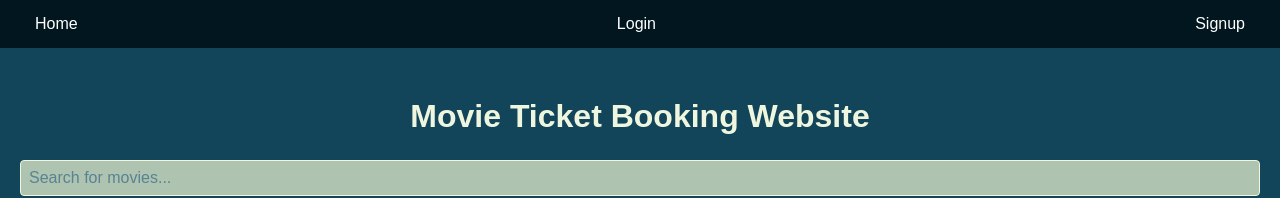
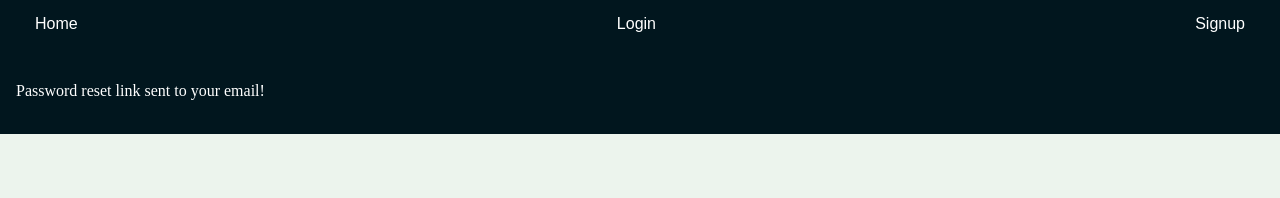
Before and after one commit to pathakavani/MovieBookingSystem, a React (Create React App) app in the folder moviebooking/booking/: page /EmailConfirmation in a window 1280 px wide. Before the commit this address led to /. Shown: the top 198 px of the page. Built offline with nearby package versions, Linux system fonts and the light colour scheme; no server answers.

Commit message:
forget password working

```diff
--- a/moviebooking/booking/src/App.js
+++ b/moviebooking/booking/src/App.js
@@ -9,6 +9,8 @@ import { MoviesProvider } from './components/MoviesContext';
 import SignupPage from './components/Signup';
 import EditProfile from './components/EditProfile';
 import Login from './components/Login';
+import ForgetPassword from './components/ForgotPassword';
+import EmailConfirmation from './components/EmailConfirmation';
 
 function App() {
   const [isAdmin, setIsAdmin] = useState(false);
@@ -56,6 +58,8 @@ function App() {
             <Route path="/" element={<HomePage />} />
             <Route path="/login" element={<Login />} />
             <Route path="/signup" element={<SignupPage />} />
+            <Route path="/forgetPassword" element={<ForgetPassword />} />
+            <Route path="/EmailConfirmation" element={<EmailConfirmation />} />
             <Route path="/editprofile" element={isLoggedIn ? <EditProfile /> : <Navigate replace to="/login" />} />
             {isAdmin && <Route path="/manage-movies" element={<ManageMovie />} />}
             {isAdmin && <Route path="/manage-promotions" element={<ManagePromotions />} />}
--- /dev/null
+++ b/moviebooking/booking/src/components/EmailConfirmation.css
@@ -0,0 +1,32 @@
+.navbar {
+    background-color: #01161E;
+}
+
+.navbar-brand {
+    font-family: 'Lato', sans-serif;
+    font-family: 'Lilita One', cursive;
+    color: white;
+}
+
+body {
+    font-family: Arial, sans-serif;
+    background-color: #ecf4ed;
+}
+
+.login-container {
+    max-width: 400px;
+    margin: 0 auto;
+    margin-top: 50px;
+}
+
+i img {
+    width: 25px; /* Adjust the width and height as needed */
+    height: 25px;
+}
+
+.confirmationtext {
+    font-size: 30px;
+    text-align: center;
+    border: 5px solid #01161E;
+    margin-top: 15%;
+}
--- /dev/null
+++ b/moviebooking/booking/src/components/EmailConfirmation.js
@@ -0,0 +1,18 @@
+import React from 'react';
+import './EmailConfirmation.css';
+
+const EmailConfirmation = () => {
+  return (
+    <div>
+      <nav className="navbar navbar-expand-lg">
+        <div className="container-fluid">
+          <a className="navbar-brand active" href="/">
+          <p>Password reset link sent to your email!</p>
+          </a>
+        </div>
+      </nav>
+    </div>
+  );
+};
+
+export default EmailConfirmation;
--- a/moviebooking/booking/src/components/ForgotPassword.js
+++ b/moviebooking/booking/src/components/ForgotPassword.js
@@ -1,18 +1,26 @@
 import React, { useState } from 'react';
-import 'bootstrap/dist/css/bootstrap.min.css';
+import { useNavigate } from 'react-router-dom';
+//import 'bootstrap/dist/css/bootstrap.min.css';
+import { toast } from 'react-toastify';
+import 'react-toastify/dist/ReactToastify.css';
 import axios from 'axios';
 
 const ForgotPassword = () => {
     const [email, setEmail] = useState('');
-
+    const navigate = useNavigate();
     const handleSubmit = async (event) => {
         event.preventDefault();
         try {
-            const response = await axios.post('http://localhost:8080/forgotPassword', {
-                email: email
+            const response = await axios.post('http://localhost:8080/forgotPassword', null, {
+                params: {
+                    email: email
+                }
             });
-            console.log(response.data); // Handle the response as needed
-            // Optionally, show a success message to the user
+            if (response.status === 200) {
+                console.log(response.data); // Handle the response as needed
+                navigate('/EmailConfirmation');
+
+            }
         } catch (error) {
             console.error('Error:', error);
             // Handle error, show error message, etc.
@@ -48,8 +56,8 @@ const ForgotPassword = () => {
                                 Send Recovery Email
                             </button>
                         </form>
-                        <p className="mt-3">Don't have an account? <a href="SignUp.html" id="signupLink">Sign Up</a></p>
-                        <p className="mt-3">Go back to login page: <a href="Login.html" id="login">Login</a></p>
+                        <p className="mt-3">Don't have an account? <a href="SignUp" id="signupLink">Sign Up</a></p>
+                        <p className="mt-3">Go back to login page: <a href="Login" id="login">Login</a></p>
                     </div>
                 </div>
             </div>
--- a/moviebooking/booking/src/components/Login.js
+++ b/moviebooking/booking/src/components/Login.js
@@ -1,6 +1,6 @@
 import React, { useState } from 'react';
 import { useNavigate } from 'react-router-dom';
-import { ToastContainer, toast } from 'react-toastify';
+import { toast } from 'react-toastify';
 import 'react-toastify/dist/ReactToastify.css';
 import './Login.css';
 import axios from 'axios';
@@ -23,7 +23,7 @@ function Login() {
         // Check the response data for login status
         console.log(response.data)
         if (response.data === "Login successful as admin") {
-          const isAdmin = response.data == "Login successful as admin";
+          const isAdmin = response.data === "Login successful as admin";
           // Redirect to homepage upon successful login
           localStorage.setItem('isAdmin', isAdmin);
           navigate('/');
@@ -98,10 +98,7 @@ function Login() {
                 <button type="submit" className="custom-login-button btn btn-primary btn-block">Login</button>
                 </form>
                 <p className="mt-3">Don't have an account? <a href="#" onClick={() => navigate('/signup')}>Sign Up</a></p>
-                <p className="mt-3">Forgot password? <a href="#" onClick={() => {
-                  console.log('Forgot password link clicked');
-                  navigate('/forgotPassword');
-                }}>Reset Password</a></p>
+                <p className="mt-3">Forgot password? <a href="#" onClick={() => navigate('/forgetPassword')}>Reset Password</a></p>
             </div>
             </div>
         </div>
```
Also changed, not shown: 2 other files (tests, documents, lock files or other folders).
